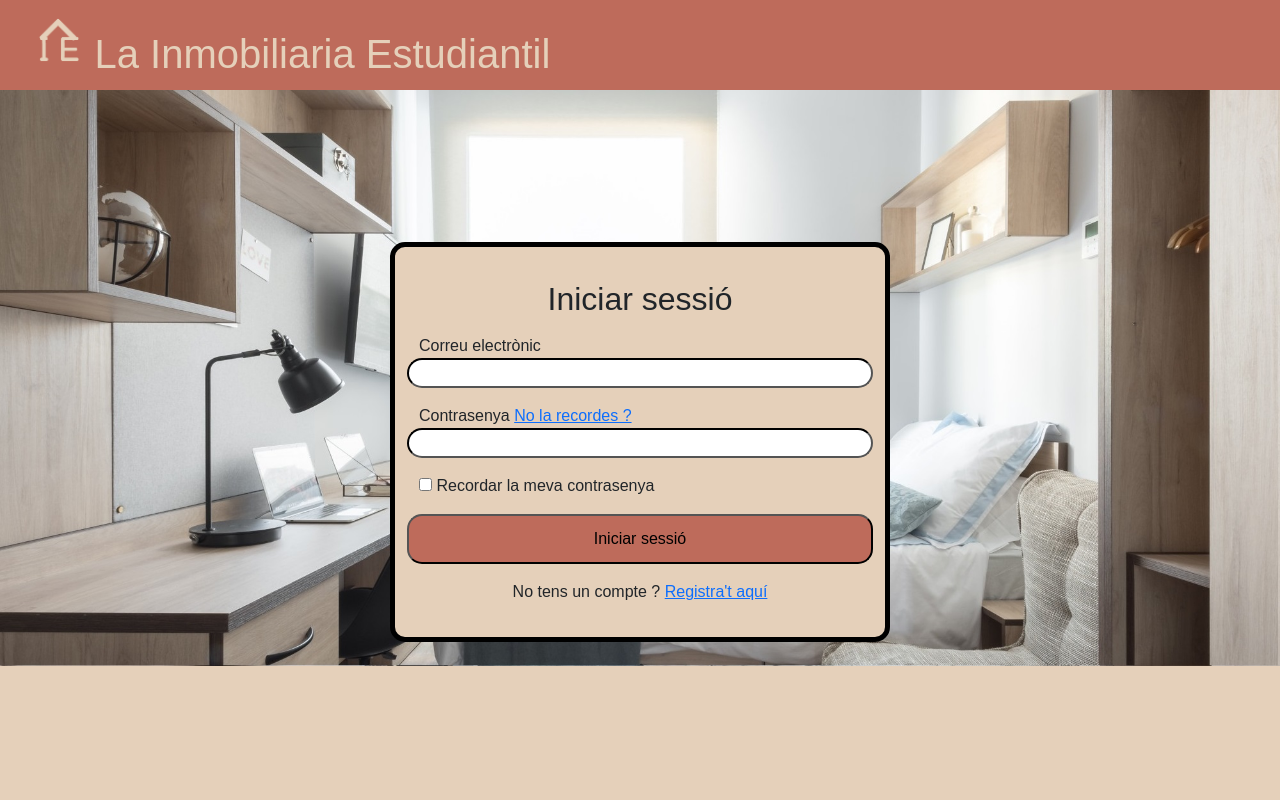
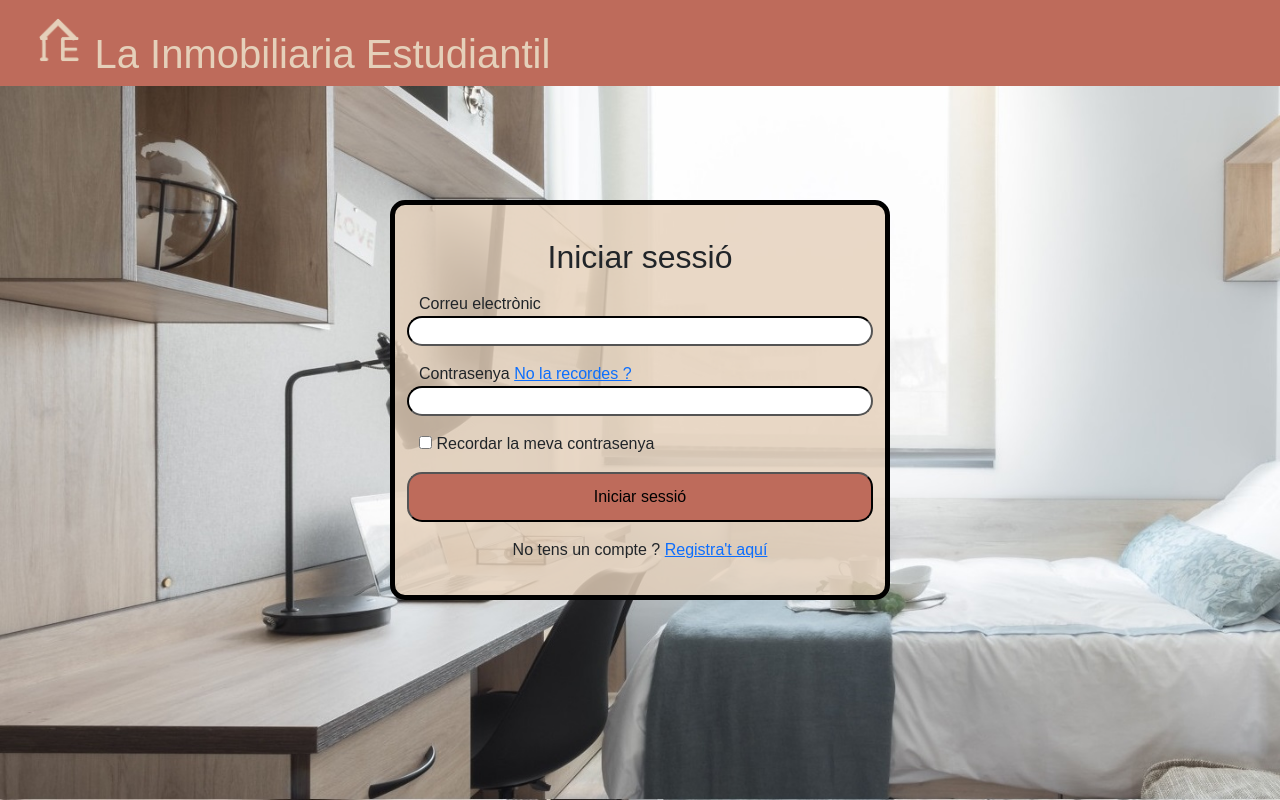
Before and after one commit to carlosgomezd/LaInmobiliariaEstuddiantil, a PHP site: page /login.html in a window 1280 px wide. Run offline with PHP 8.4, Linux system fonts and the light colour scheme.

Commit message:
Registre i login definitus

```diff
--- a/css.css
+++ b/css.css
@@ -8,7 +8,7 @@ body {
     display: flex;
     background: #be6b5b;
     width: 100%;
-    height: 90px;
+    height: auto;
     position: fixed;
     top: 0;
     left: 0;
@@ -38,7 +38,7 @@ body {
     height: 400px;
     width: 500px;
     margin: auto auto auto auto;
-    background-color: #e5d0ba;
+    background-color: rgba(229, 208, 186, 0.8);
     border:rgb(0, 0, 0) 5px solid;
     align-items: center;
     opacity: 100%;
@@ -169,18 +168,17 @@ body {
 
 .cercador {
     flex-direction: column;
-    margin-top: 90px;
+    margin-top: auto;
     display: flex;
     background-image: url('./fondo2.jpg');
-    -webkit-background-size: 100%;
-    -moz-background-size: 100%;
-    -o-background-size: 100%;
-    background-size: 100%;
+    -webkit-background-size: auto 100%;
+    -moz-background-size: auto 100%;
+    -o-background-size: auto 100%;
+    background-size: auto 100%;
     background-repeat: no-repeat;
-    width: 100%;
-    height: 88vh;
+    width: auto;
+    height: 100vh;
     align-items: center;
-    flex-direction: column;
 }
 
 .cuadrat {
--- a/login.html
+++ b/login.html
@@ -38,8 +38,7 @@
         <!--Formulari on introduim les dades-->
         <div class="cercador">
             <div class="loginContent">
-                <div class="quadrat">
-
+                <div>
                     <h2 style="text-align: center; flex-direction: column; align-items: center; justify-content: center;"
                             style="margin-top: auto; opacity: 100%;">Iniciar sessió</h2>
                     <p></p>
@@ -50,13 +49,13 @@
 
                                 <div class="row">
                                     <label>Correu electrònic</label>
-                                    <input class="inputText" id="user_mail" type="text" name="usermail">
+                                    <input class="inputText" id="user_mail" type="email" name="usermail">
                                     <p></p>
                                 </div>
 
                                 <div class="row">
                                     <label>Contrasenya  <a href="">No la recordes ?</a></label>
-                                    <input class="inputText" id="user_password" type="text" name="userpassword">
+                                    <input class="inputText" id="user_password" type="password" name="userpassword">
                                     <p></p>
                                 </div>
 
```
Also changed, not shown: other parts of css.css (+26 -27 lines), register.html (+16 -17 lines).
